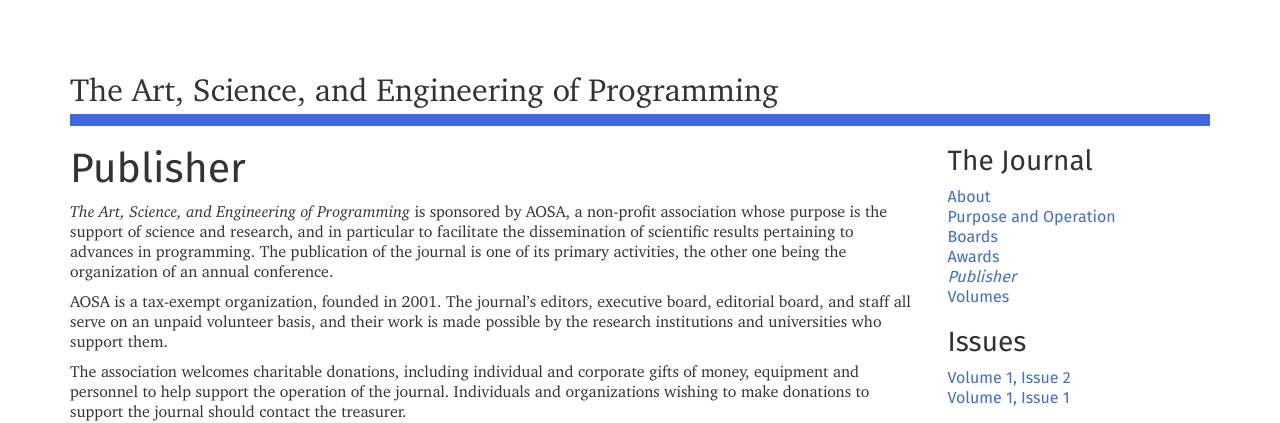
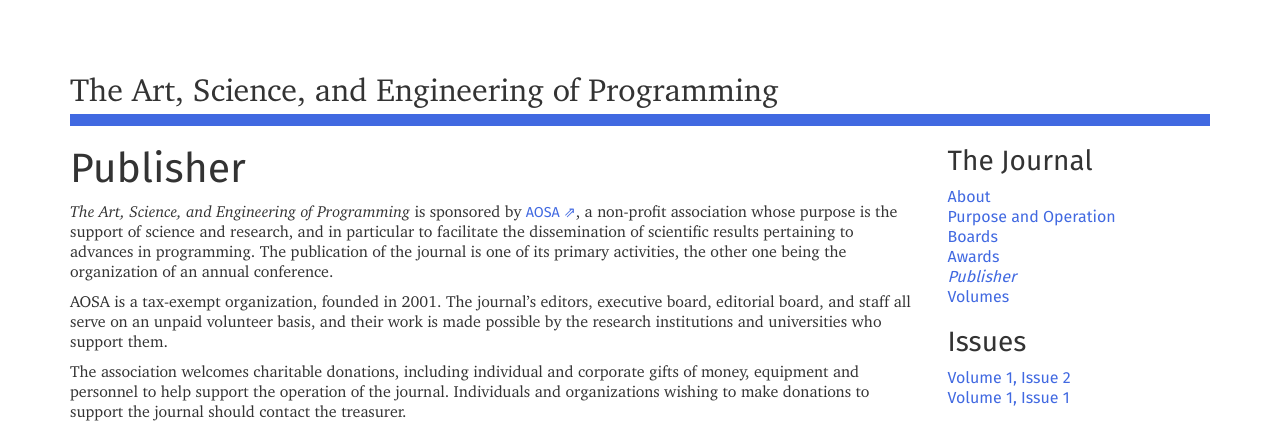
Before and after one commit to programming-journal/programming-journal.github.io, a Jekyll site: the page built from publisher/index.markdown, in a window 1280 px wide. Shown: the top 423 px of the page. Built offline with Jekyll 4.4.1, drawn with Linux system fonts in a browser that asks for light colours; nearby versions of some CDN libraries.

Commit message:
Steering @ aosa

```diff
--- a/_layouts/default.html
+++ b/_layouts/default.html
@@ -34,13 +34,7 @@
   </head>
   <body>
     {% assign home = site.pages | where:'menutitle', 'About' | first %}
-    {% comment %}
-    {% assign responsible = site.pages | where:'responsible', true | first %}
-    {% assign responsibleurl = responsible.url %}
-    {% assign responsibleshort = responsible.short %}
-    {% assign responsibletilte = responsible.title %}
-    {% endcomment %}
-    {% assign responsibleurl = "http://programming-conference.org/steering/" %}
+    {% assign responsibleurl = "http://aosa-inc.org/steering/" %}
     {% assign responsibleshort = "AOSA" %}
     {% comment %}
     {% assign pages = site.pages | where: 'name', 'index.markdown' | where_exp: "page", "page.category != nil" | sort:"order" %}
--- a/publisher/index.markdown
+++ b/publisher/index.markdown
@@ -4,7 +4,7 @@ category: The Journal
 order: 800
 
 ---
-*The Art, Science, and Engineering of Programming* is sponsored by AOSA, a non-profit association whose purpose is the support of science and research, and in particular to facilitate the dissemination of scientific results pertaining to advances in programming. The publication of the journal is one of its primary activities, the other one being the organization of an annual conference.
+*The Art, Science, and Engineering of Programming* is sponsored by [AOSA](http://aosa-inc.org/), a non-profit association whose purpose is the support of science and research, and in particular to facilitate the dissemination of scientific results pertaining to advances in programming. The publication of the journal is one of its primary activities, the other one being the organization of an annual conference.
 
 AOSA is a tax-exempt organization, founded in 2001. The journal's editors, executive board, editorial board, and staff all serve on an unpaid volunteer basis, and their work is made possible by the research institutions and universities who support them.
 
```
